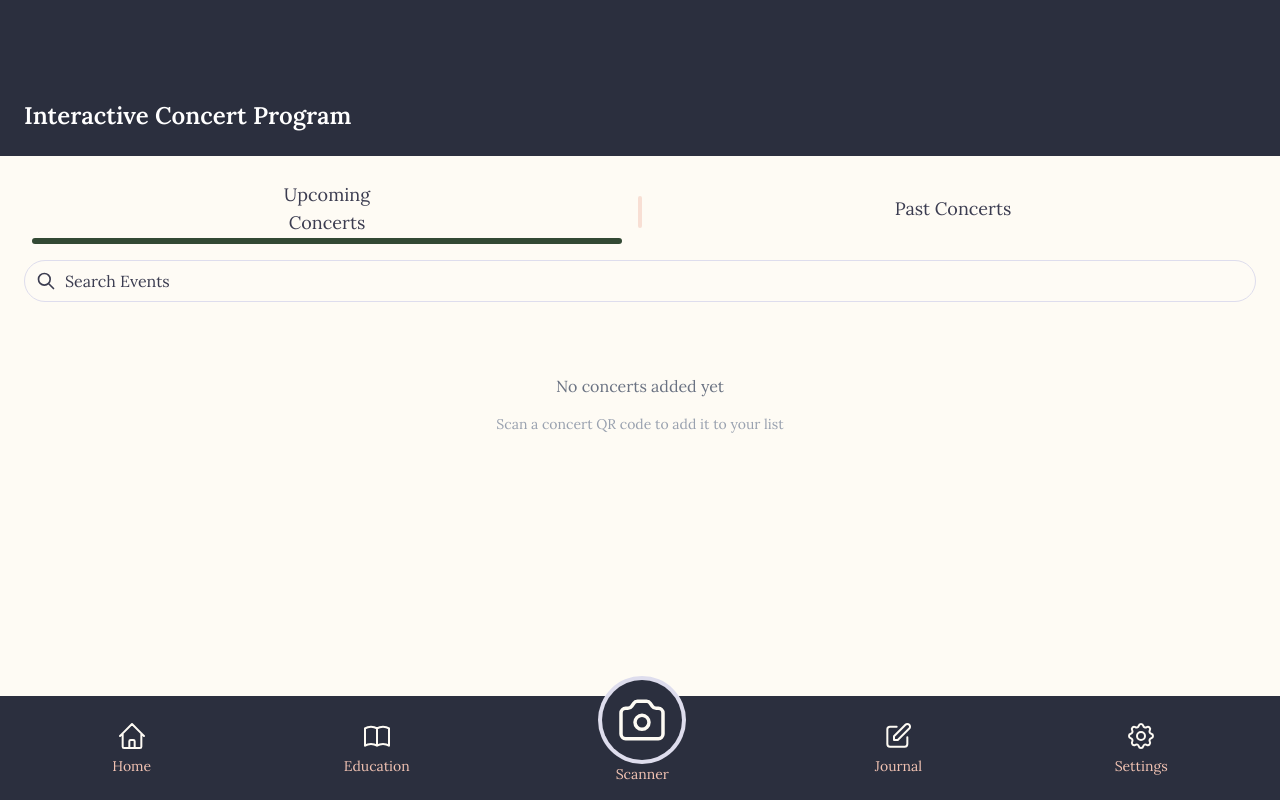
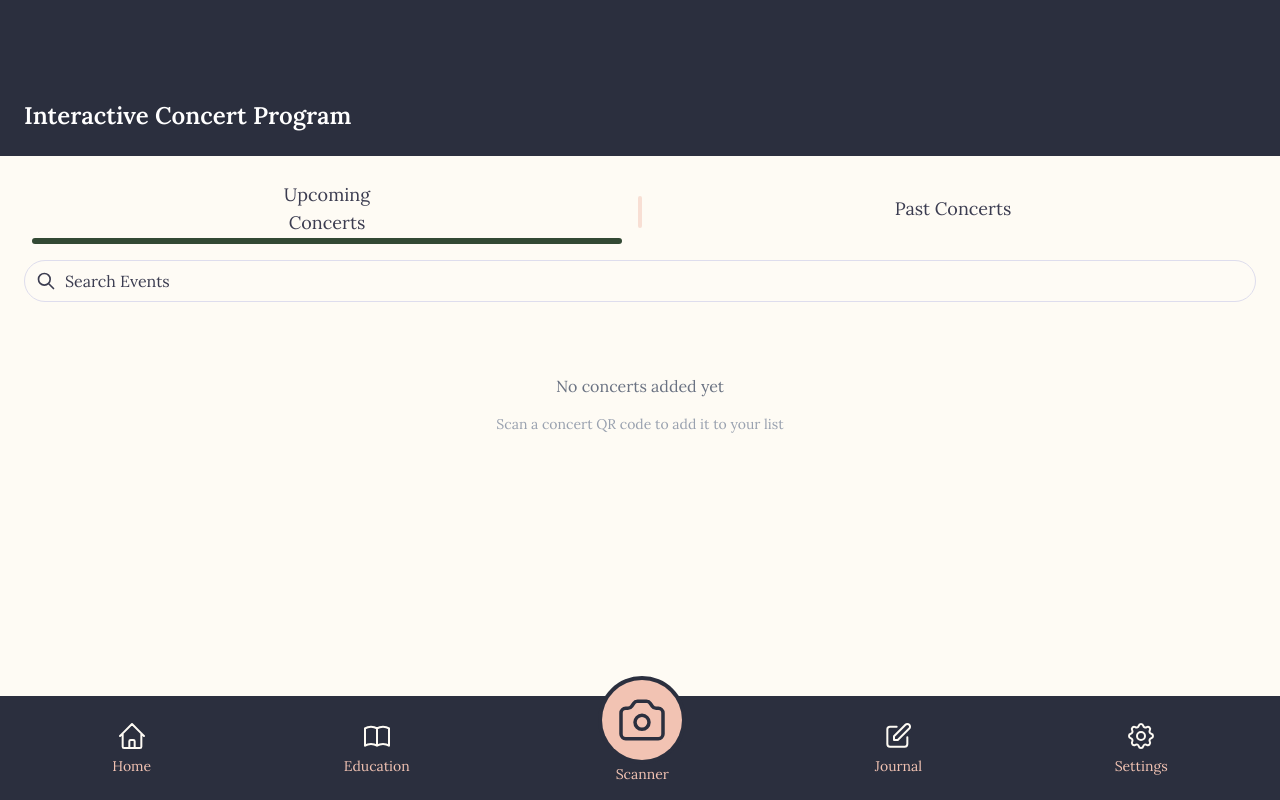
Before and after one commit to KatherineHu-2025/Online-Concert-Program-Mobile-Web, a Next.js app: page / in a window 1280 px wide. Built offline with nearby package versions, Linux system fonts and the light colour scheme.

Commit message:
fixed icon hopefully. And fixed scrolling

```diff
--- a/app/components/Navbar.tsx
+++ b/app/components/Navbar.tsx
@@ -20,8 +20,8 @@ const Navbar: React.FC = () => {
         </Link>
 
         <Link href="/scanner" className="flex flex-col items-center">
-          <div className="bg-[#2B2F3E] rounded-full p-3 -mt-8 ring-4 ring-[#DEDDED]">
-            <svg className="w-14 h-14 text-[#FEFBF4]" fill="none" stroke="currentColor" viewBox="0 0 24 24">
+          <div className="bg-[#F2C3B3] rounded-full p-3 -mt-8 ring-4 ring-[#2B2F3E]">
+            <svg className="w-14 h-14" fill="none" stroke="#2B2F3E" viewBox="0 0 24 24">
               <path strokeLinecap="round" strokeLinejoin="round" strokeWidth="1.5" d="M3 9a2 2 0 012-2h.93a2 2 0 001.664-.89l.812-1.22A2 2 0 0110.07 4h3.86a2 2 0 011.664.89l.812 1.22A2 2 0 0018.07 7H19a2 2 0 012 2v9a2 2 0 01-2 2H5a2 2 0 01-2-2V9z" />
               <path strokeLinecap="round" strokeLinejoin="round" strokeWidth="1.5" d="M15 13a3 3 0 11-6 0 3 3 0 016 0z" />
             </svg>
--- a/app/page.tsx
+++ b/app/page.tsx
@@ -34,13 +34,14 @@ export default function Home() {
     .sort((a, b) => new Date(a.date).getTime() - new Date(b.date).getTime());
 
   return (
-    <main className="min-h-screen flex flex-col bg-[#2B2F3E]">
-      <header className="text-white p-6 pt-25">
+    <main className="h-screen flex flex-col bg-[#2B2F3E]">
+      <header className="text-white p-6 pt-25 flex-shrink-0">
         <h1 className="text-2xl font-semibold">Interactive Concert Program</h1>
       </header>
 
-      <div className="flex-1 bg-[#FEFBF4]">
-        <div className="p-6">
+      {/* Fixed top controls: Tabs and Search */}
+      <div className="bg-[#FEFBF4] flex-shrink-0 sticky top-0 z-20">
+        <div className="p-6 pb-2">
           {/* Tab Labels and Buttons */}
           <div className="flex items-center">
             {/* Upcoming Concerts Tab */}
@@ -85,7 +86,7 @@ export default function Home() {
             </div>
           </div>
 
-          <div className="relative mt-4">
+          <div className="relative mt-4 mb-2">
             <input
               type="text"
               placeholder="Search Events"
@@ -108,8 +109,11 @@ export default function Home() {
             </svg>
           </div>
         </div>
+      </div>
 
-        <section className="px-6 pb-24">
+      {/* Scrollable timeline section, height calculated to fit between fixed top and navbar */}
+      <div className="flex-1 bg-[#FEFBF4] overflow-y-auto" style={{ minHeight: 0 }}>
+        <section className="px-6 pb-32 pt-2">
           {scannedConcerts.length === 0 ? (
             <div className="text-center py-12">
               <p className="text-gray-500 mb-4">No concerts added yet</p>
@@ -118,27 +122,25 @@ export default function Home() {
               </p>
             </div>
           ) : (
-            <div className="relative">
+            <div className="relative z-0">
               {/* Continuous Timeline Line */}
-              <div className="absolute left-4 top-4 bottom-4 w-0.5 bg-[#C7CCE6]" />
-
+              <div className="absolute left-4 top-4 bottom-24 w-0.5 bg-[#C7CCE6] z-0" />
               <div className="space-y-4">
                 {filteredConcerts.map((concert) => (
                   <div key={concert.id} className="flex gap-4">
                     {/* Timeline Node */}
-                    <div className="relative z-10">
+                    <div className="relative z-0">
                       <div className="w-8 h-8 rounded-full bg-[#7472B3] flex items-center justify-center text-[#FEFBF4] text-xs font-bold">
                         {new Date(concert.date).toLocaleString('default', { month: 'short' }).toUpperCase()}
                       </div>
                     </div>
-
                     <div className="flex-1">
                       <ConcertBlock
                         id={concert.id}
                         title={concert.title}
                         date={concert.date}
                         venue={concert.venue}
-                        circleColor={concert.circleColor || 'DEDDED'}
+                        circleColor={concert.circleColor || (concert as any).color || 'DEDDED'}
                       />
                     </div>
                   </div>
```
